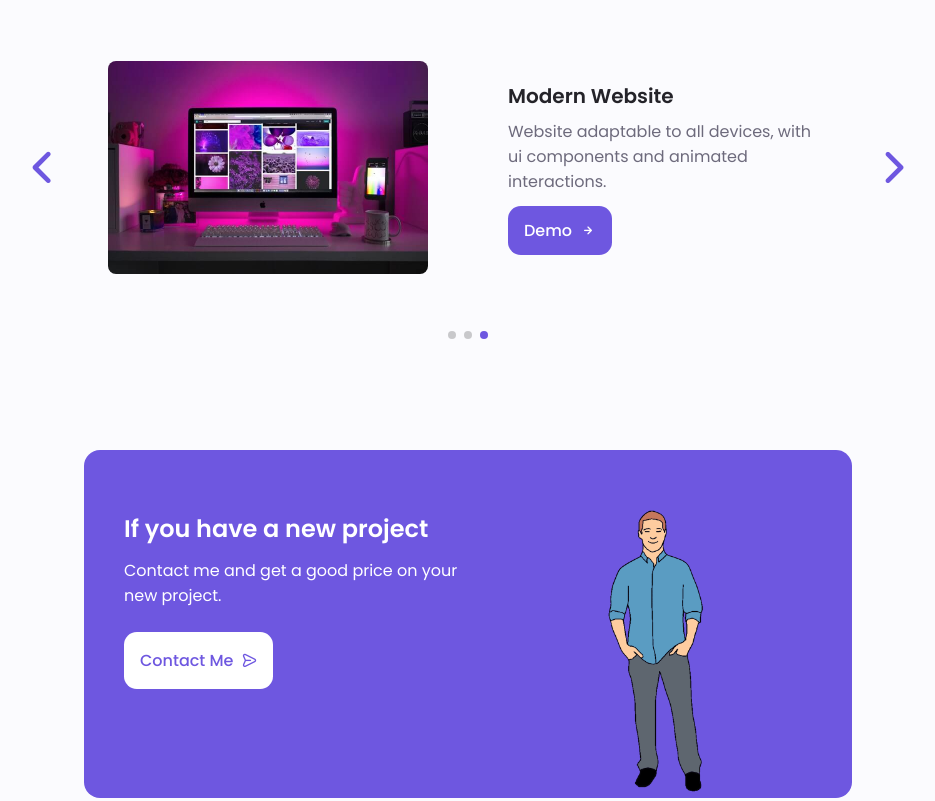
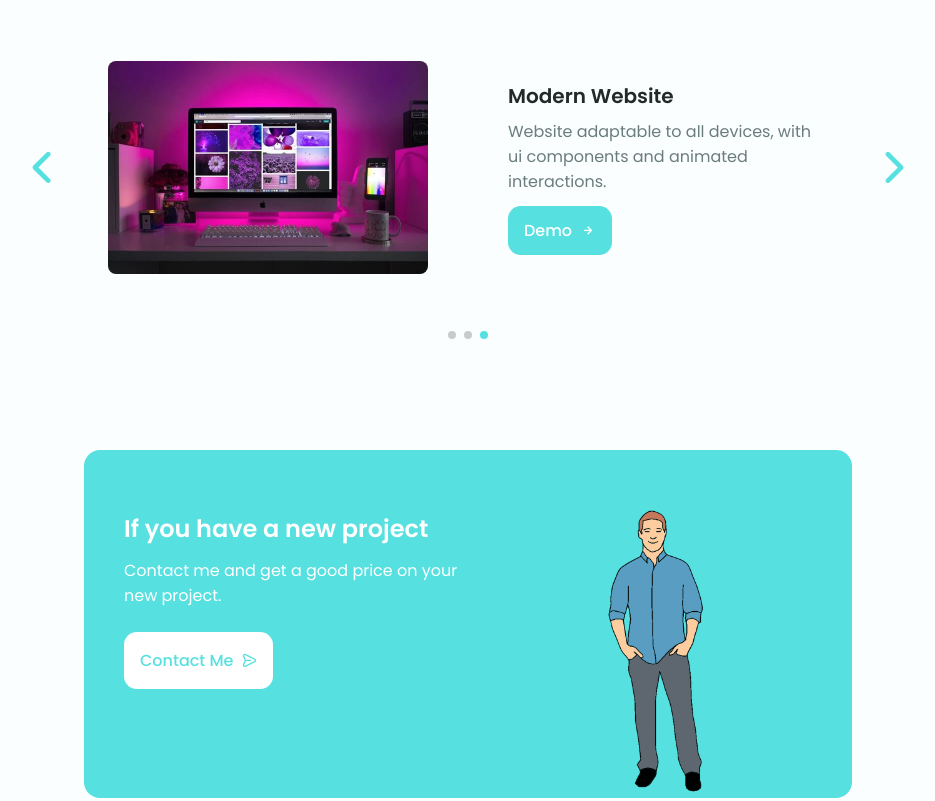
Before and after one commit to kingrootid/rinovmrn.github.io, a plain HTML site: page index.html in a window 1280 px wide. Shown: the part 2727-3528 px from the top of the page, without its empty margins (172-1107 px from the left). Drawn offline with nearby package versions, Linux system fonts and the light colour scheme.

Commit message:
update main color

```diff
--- a/assets/css/styles.css
+++ b/assets/css/styles.css
@@ -7,7 +7,7 @@
 
     /*========== Colors ==========*/
     /* Change favorite color */
-    --hue-color: 250; /*Purple 250 - Green 142 - Blue 230 - Pink 340*/
+    --hue-color: 180; /*Purple 250 - Green 142 - Blue 230 - Pink 340*/
 
     /* HSL color mode */
     --first-color: hsl(var(--hue-color), 69%, 61%);
```
